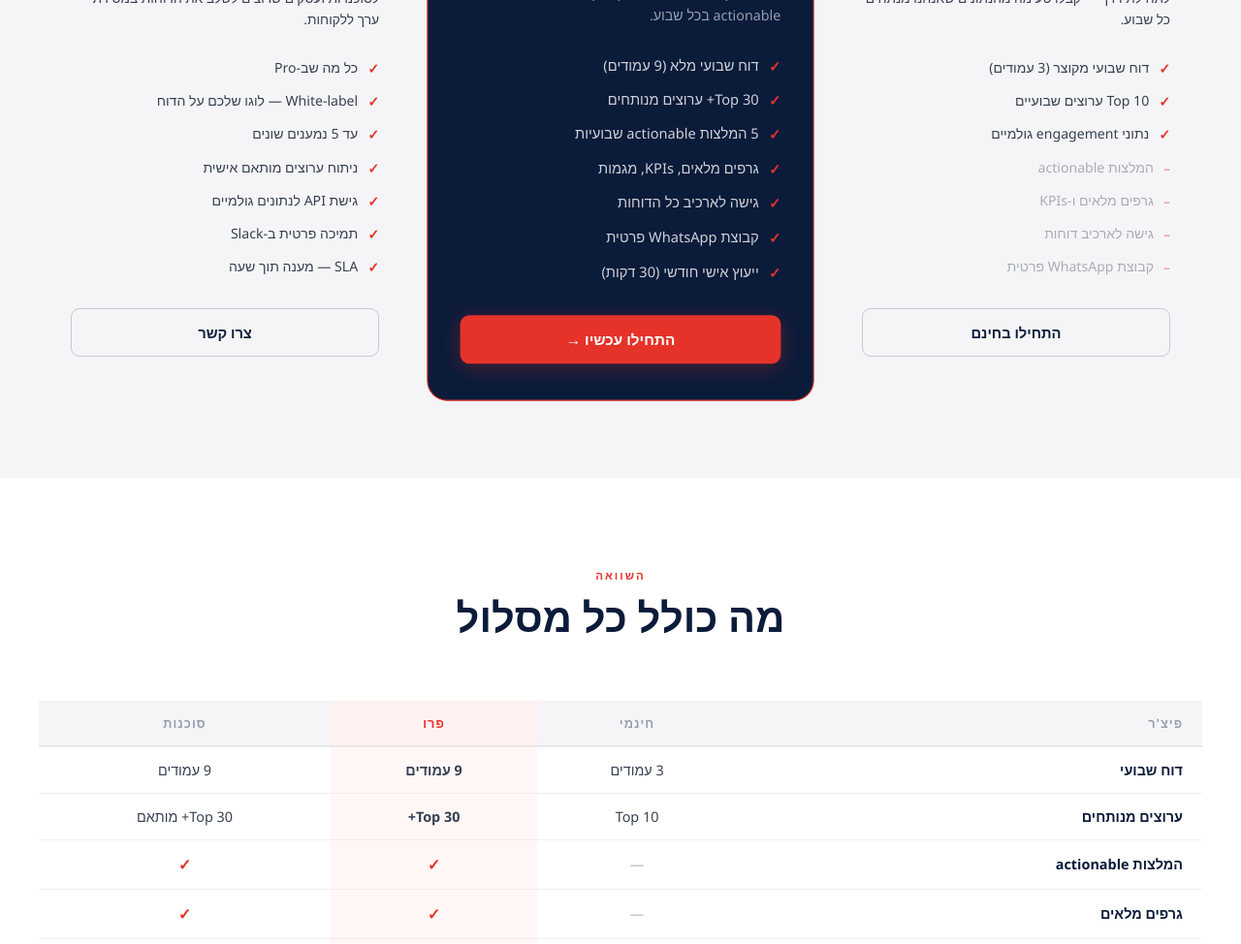
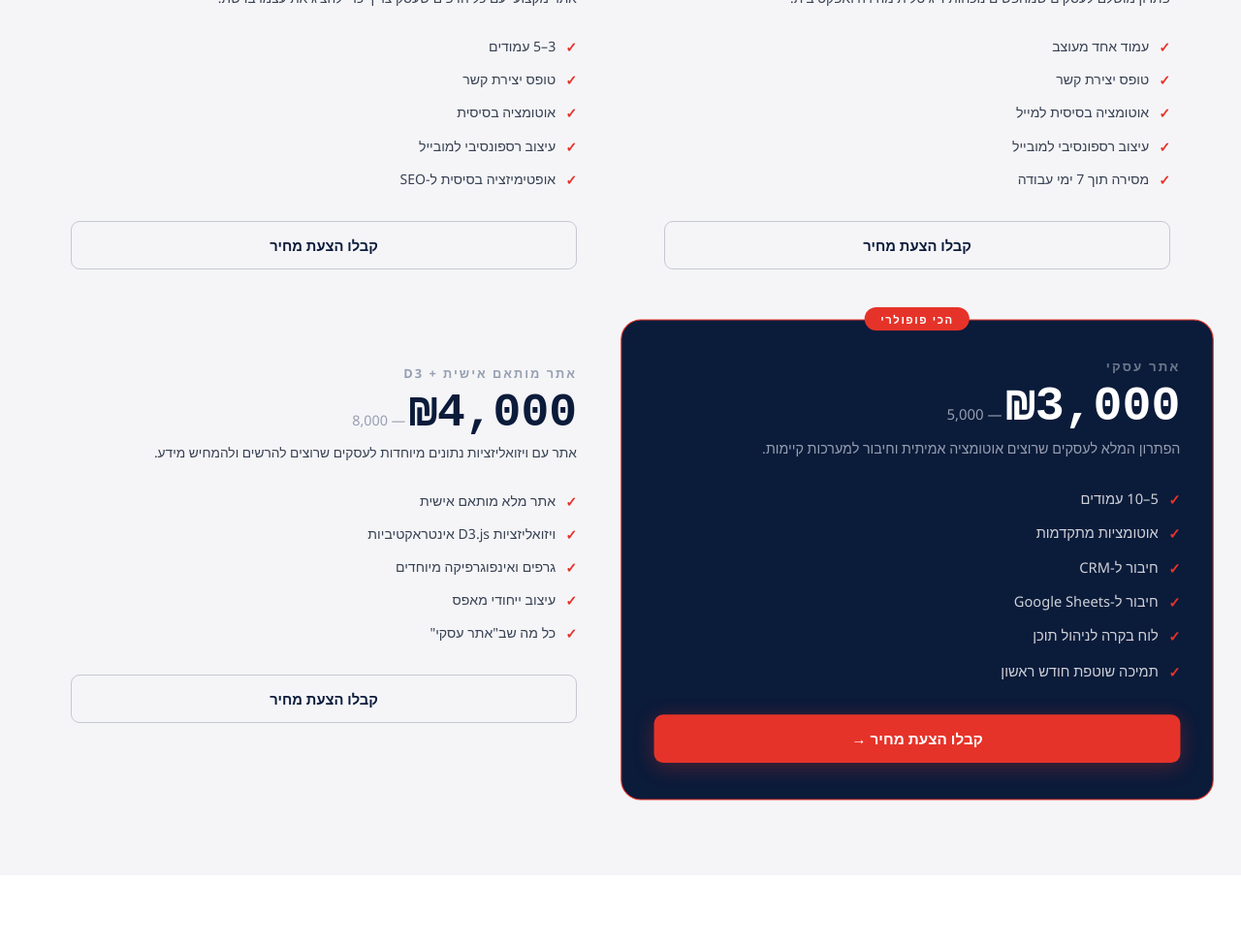
Before and after one commit to neorai0801-beep/TopAgent-Systems1, a website: page pricing.html in a window 1280 px wide. Shown: the part 683-1657 px from the top of the page at 97% size. Drawn offline with Linux system fonts and the light colour scheme.

Commit message:
Update pricing page with new service packages

```diff
--- a/pricing.html
+++ b/pricing.html
@@ -9,7 +9,7 @@
 /* Pricing cards */
 .pricing-grid {
   display: grid;
-  grid-template-columns: repeat(3, 1fr);
+  grid-template-columns: repeat(2, 1fr);
   gap: 24px;
   margin-top: 56px;
   align-items: start;
@@ -145,6 +145,9 @@
 .check { color: var(--red); font-weight: 900; font-size: 1rem; }
 .cross { color: var(--mgrey); opacity: 0.4; }
 
+.price-range { font-size: 1rem; font-weight: 700; color: var(--mgrey); margin-bottom: 6px; }
+.price-range.featured { color: rgba(150,159,176,0.8); }
+
 @media (max-width: 900px) {
   .pricing-grid { grid-template-columns: 1fr; }
   .pricing-card.featured { transform: scale(1); }
@@ -177,7 +180,7 @@
   <div class="page-hero-inner">
     <span class="section-tag" style="color:#ff7b73">מחירים</span>
     <h1>פשוט. שקוף. ללא הפתעות.</h1>
-    <p>התחילו בחינם ושדרגו כשאתם מוכנים. בשום מסלול לא תצטרכו כרטיס אשראי להתחלה.</p>
+    <p>בחרו את החבילה המתאימה לכם — או צרו קשר וניבנה יחד את הפתרון המדויק לעסק שלכם.</p>
   </div>
 </div>
 
@@ -186,56 +189,66 @@
   <div class="section-inner">
     <div class="pricing-grid">
 
-      <!-- Free -->
+      <!-- דף נחיתה -->
       <div class="pricing-card reveal">
-        <div class="plan-name">חינמי</div>
-        <div class="plan-price"><span class="price-num">₪0</span><span class="price-period">/ לחודש</span></div>
-        <p class="plan-desc">לתחילת דרך — קבלו טעימה מהנתונים שאנחנו מנתחים כל שבוע.</p>
+        <div class="plan-name">דף נחיתה</div>
+        <div class="plan-price"><span class="price-num">₪800</span><span class="price-period">— 1,500</span></div>
+        <p class="plan-desc">פתרון מושלם לעסקים שמחפשים נוכחות דיגיטלית מהירה ואפקטיבית.</p>
         <ul class="plan-features">
-          <li>דוח שבועי מקוצר (3 עמודים)</li>
-          <li>Top 10 ערוצים שבועיים</li>
-          <li>נתוני engagement גולמיים</li>
-          <li class="no">המלצות actionable</li>
-          <li class="no">גרפים מלאים ו-KPIs</li>
-          <li class="no">גישה לארכיב דוחות</li>
-          <li class="no">קבוצת WhatsApp פרטית</li>
+          <li>עמוד אחד מעוצב</li>
+          <li>טופס יצירת קשר</li>
+          <li>אוטומציה בסיסית למייל</li>
+          <li>עיצוב רספונסיבי למובייל</li>
+          <li>מסירה תוך 7 ימי עבודה</li>
         </ul>
-        <a href="contact.html" class="plan-btn outline">התחילו בחינם</a>
+        <a href="contact.html" class="plan-btn outline">קבלו הצעת מחיר</a>
       </div>
 
-      <!-- Pro (featured) -->
+      <!-- אתר בסיסי -->
+      <div class="pricing-card reveal">
+        <div class="plan-name">אתר בסיסי</div>
+        <div class="plan-price"><span class="price-num">₪1,500</span><span class="price-period">— 3,000</span></div>
+        <p class="plan-desc">אתר מקצועי עם כל הדפים שעסק צריך כדי להציג את עצמו ברשת.</p>
+        <ul class="plan-features">
+          <li>3–5 עמודים</li>
+          <li>טופס יצירת קשר</li>
+          <li>אוטומציה בסיסית</li>
+          <li>עיצוב רספונסיבי למובייל</li>
+          <li>אופטימיזציה בסיסית ל-SEO</li>
+        </ul>
+        <a href="contact.html" class="plan-btn outline">קבלו הצעת מחיר</a>
+      </div>
+
+      <!-- אתר עסקי (featured) -->
       <div class="pricing-card featured reveal">
         <div class="pricing-label">הכי פופולרי</div>
-        <div class="plan-name featured">פרו</div>
-        <div class="plan-price"><span class="price-num featured">₪49</span><span class="price-period" style="color:var(--mgrey)">/ לחודש</span></div>
-        <p class="plan-desc featured">לאנשי מקצוע שרוצים מודיעין שוק מלא ותובנות actionable בכל שבוע.</p>
+        <div class="plan-name featured">אתר עסקי</div>
+        <div class="plan-price"><span class="price-num featured">₪3,000</span><span class="price-period" style="color:var(--mgrey)">— 5,000</span></div>
+        <p class="plan-desc featured">הפתרון המלא לעסקים שרוצים אוטומציה אמיתית וחיבור למערכות קיימות.</p>
         <ul class="plan-features featured">
-          <li>דוח שבועי מלא (9 עמודים)</li>
-          <li>Top 30+ ערוצים מנותחים</li>
-          <li>5 המלצות actionable שבועיות</li>
-          <li>גרפים מלאים, KPIs, מגמות</li>
-          <li>גישה לארכיב כל הדוחות</li>
-          <li>קבוצת WhatsApp פרטית</li>
-          <li>ייעוץ אישי חודשי (30 דקות)</li>
+          <li>5–10 עמודים</li>
+          <li>אוטומציות מתקדמות</li>
+          <li>חיבור ל-CRM</li>
+          <li>חיבור ל-Google Sheets</li>
+          <li>לוח בקרה לניהול תוכן</li>
+          <li>תמיכה שוטפת חודש ראשון</li>
         </ul>
-        <a href="contact.html" class="plan-btn solid">התחילו עכשיו →</a>
+        <a href="contact.html" class="plan-btn solid">קבלו הצעת מחיר →</a>
       </div>
 
-      <!-- Agency -->
+      <!-- אתר מותאם עם D3 -->
       <div class="pricing-card reveal">
-        <div class="plan-name">סוכנות</div>
-        <div class="plan-price"><span class="price-num">₪149</span><span class="price-period">/ לחודש</span></div>
-        <p class="plan-desc">לסוכנויות ועסקים שרוצים לשלב את הדוחות במסירת ערך ללקוחות.</p>
+        <div class="plan-name">אתר מותאם אישית + D3</div>
+        <div class="plan-price"><span class="price-num">₪4,000</span><span class="price-period">— 8,000</span></div>
+        <p class="plan-desc">אתר עם ויזואליזציות נתונים מיוחדות לעסקים שרוצים להרשים ולהמחיש מידע.</p>
         <ul class="plan-features">
-          <li>כל מה שב-Pro</li>
-          <li>White-label — לוגו שלכם על הדוח</li>
-          <li>עד 5 נמענים שונים</li>
-          <li>ניתוח ערוצים מותאם אישית</li>
-          <li>גישת API לנתונים גולמיים</li>
-          <li>תמיכה פרטית ב-Slack</li>
-          <li>SLA — מענה תוך שעה</li>
+          <li>אתר מלא מותאם אישית</li>
+          <li>ויזואליזציות D3.js אינטראקטיביות</li>
+          <li>גרפים ואינפוגרפיקה מיוחדים</li>
+          <li>עיצוב ייחודי מאפס</li>
+          <li>כל מה שב"אתר עסקי"</li>
         </ul>
-        <a href="contact.html" class="plan-btn outline">צרו קשר</a>
+        <a href="contact.html" class="plan-btn outline">קבלו הצעת מחיר</a>
       </div>
 
     </div>
@@ -253,22 +266,23 @@
       <table class="compare-table">
         <thead>
           <tr>
-            <th style="width:40%">פיצ'ר</th>
-            <th>חינמי</th>
-            <th style="background:rgba(230,51,41,0.06);color:var(--red)">פרו</th>
-            <th>סוכנות</th>
+            <th style="width:35%">מה כלול</th>
+            <th>דף נחיתה</th>
+            <th>אתר בסיסי</th>
+            <th style="background:rgba(230,51,41,0.06);color:var(--red)">אתר עסקי</th>
+            <th>D3 מותאם</th>
           </tr>
         </thead>
         <tbody>
-          <tr><td>דוח שבועי</td><td>3 עמודים</td><td style="background:rgba(230,51,41,0.04);font-weight:700">9 עמודים</td><td>9 עמודים</td></tr>
-          <tr><td>ערוצים מנותחים</td><td>Top 10</td><td style="background:rgba(230,51,41,0.04);font-weight:700">Top 30+</td><td>Top 30+ מותאם</td></tr>
-          <tr><td>המלצות actionable</td><td class="cross">—</td><td style="background:rgba(230,51,41,0.04)"><span class="check">✓</span></td><td><span class="check">✓</span></td></tr>
-          <tr><td>גרפים מלאים</td><td class="cross">—</td><td style="background:rgba(230,51,41,0.04)"><span class="check">✓</span></td><td><span class="check">✓</span></td></tr>
-          <tr><td>ארכיב דוחות</td><td class="cross">—</td><td style="background:rgba(230,51,41,0.04)"><span class="check">✓</span></td><td><span class="check">✓</span></td></tr>
-          <tr><td>קבוצת WhatsApp</td><td class="cross">—</td><td style="background:rgba(230,51,41,0.04)"><span class="check">✓</span></td><td><span class="check">✓</span></td></tr>
-          <tr><td>White-label לוגו</td><td class="cross">—</td><td style="background:rgba(230,51,41,0.04)" class="cross">—</td><td><span class="check">✓</span></td></tr>
-          <tr><td>גישת API</td><td class="cross">—</td><td style="background:rgba(230,51,41,0.04)" class="cross">—</td><td><span class="check">✓</span></td></tr>
-          <tr><td>ייעוץ אישי</td><td class="cross">—</td><td style="background:rgba(230,51,41,0.04)">חודשי</td><td>שבועי</td></tr>
+          <tr><td>מספר עמודים</td><td>1</td><td>3–5</td><td style="background:rgba(230,51,41,0.04);font-weight:700">5–10</td><td>ללא הגבלה</td></tr>
+          <tr><td>טופס יצירת קשר</td><td><span class="check">✓</span></td><td><span class="check">✓</span></td><td style="background:rgba(230,51,41,0.04)"><span class="check">✓</span></td><td><span class="check">✓</span></td></tr>
+          <tr><td>אוטומציה למייל</td><td><span class="check">✓</span></td><td><span class="check">✓</span></td><td style="background:rgba(230,51,41,0.04)"><span class="check">✓</span></td><td><span class="check">✓</span></td></tr>
+          <tr><td>אוטומציות מתקדמות</td><td class="cross">—</td><td class="cross">—</td><td style="background:rgba(230,51,41,0.04)"><span class="check">✓</span></td><td><span class="check">✓</span></td></tr>
+          <tr><td>חיבור ל-CRM / Google Sheets</td><td class="cross">—</td><td class="cross">—</td><td style="background:rgba(230,51,41,0.04)"><span class="check">✓</span></td><td><span class="check">✓</span></td></tr>
+          <tr><td>לוח בקרה לניהול תוכן</td><td class="cross">—</td><td class="cross">—</td><td style="background:rgba(230,51,41,0.04)"><span class="check">✓</span></td><td><span class="check">✓</span></td></tr>
+          <tr><td>ויזואליזציות D3.js</td><td class="cross">—</td><td class="cross">—</td><td style="background:rgba(230,51,41,0.04)" class="cross">—</td><td><span class="check">✓</span></td></tr>
+          <tr><td>עיצוב ייחודי מאפס</td><td class="cross">—</td><td class="cross">—</td><td style="background:rgba(230,51,41,0.04)" class="cross">—</td><td><span class="check">✓</span></td></tr>
+          <tr><td>SEO בסיסי</td><td><span class="check">✓</span></td><td><span class="check">✓</span></td><td style="background:rgba(230,51,41,0.04)"><span class="check">✓</span></td><td><span class="check">✓</span></td></tr>
         </tbody>
       </table>
     </div>
```
